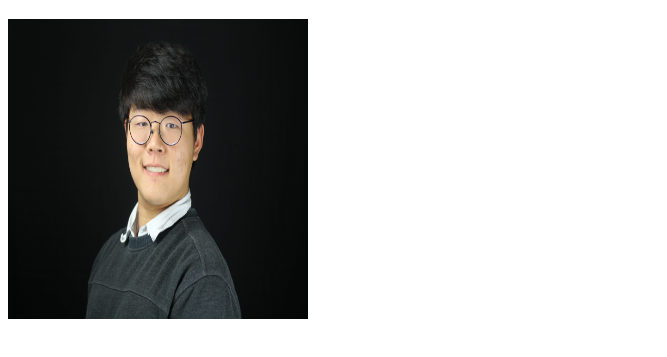
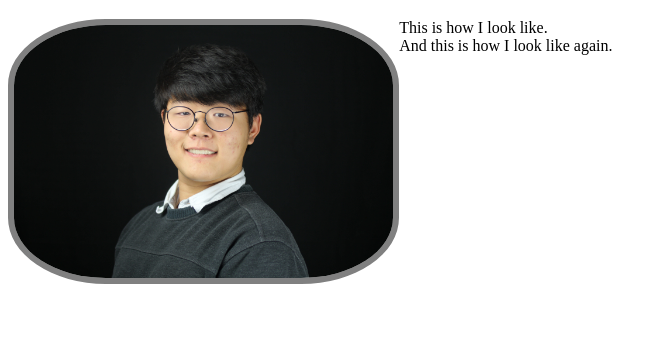
Before and after one commit to dongkun0904/donghyunlee, a plain HTML site: page index.html in a window 1280 px wide. Shown: the part 61-418 px from the top of the page, without its empty margins (0-667 px from the left). Drawn offline with Linux system fonts and the light colour scheme.

Commit message:
image edit

```diff
--- /dev/null
+++ b/css/styles.css
@@ -0,0 +1,6 @@
+#headshot {
+    border-radius: 25%;
+    border: #808080 solid 6px;
+    width: 30%;
+    float: left;
+}
--- a/index.html
+++ b/index.html
@@ -3,10 +3,14 @@
 <head>
 <meta charset="utf-8">
 <title>Home</title>
-<link href="_css/styles.css" rel="stylesheet" type="text/css">
+<link href="css/styles.css" rel="stylesheet" type="text/css">
 </head>
 <body>
     <h1>Welcome to DongHyun's place!</h1>
-    <p><img src="assets/img/headshot.jpg" width="300" height="300" alt="headshot"></p>
+    <p>
+        <img id="headshot" src="assets/img/headshot.jpg" alt="headshot">
+        This is how I look like.<br>
+        And this is how I look like again.
+    </p>
 </body>
 </html>
```
